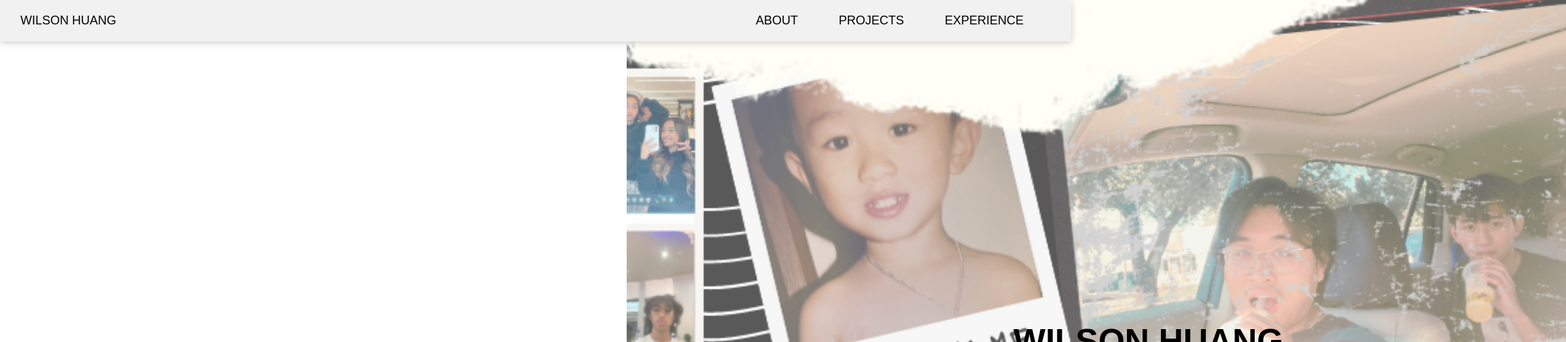
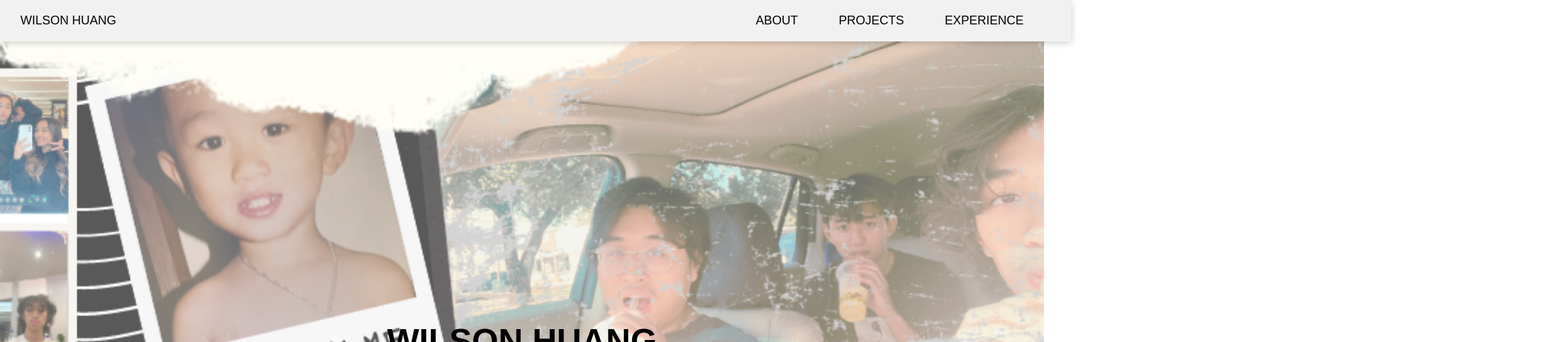
Before and after one commit to wilsonhuangcs/wilson, a React (Create React App) app: page / in a window 1536 px wide. Shown: the top 504 px of the page at 68% size, 2304 px wide, since content can reach past the window. Built offline with nearby package versions, Linux system fonts and the light colour scheme.

Commit message:
Deployed website

```diff
--- a/src/App.css
+++ b/src/App.css
@@ -218,7 +218,7 @@
  }
 
  @media (min-width: 1500px) {
-  .Home {
+  .aboutme {
     position: relative;
     left: 60%;
   }
```
